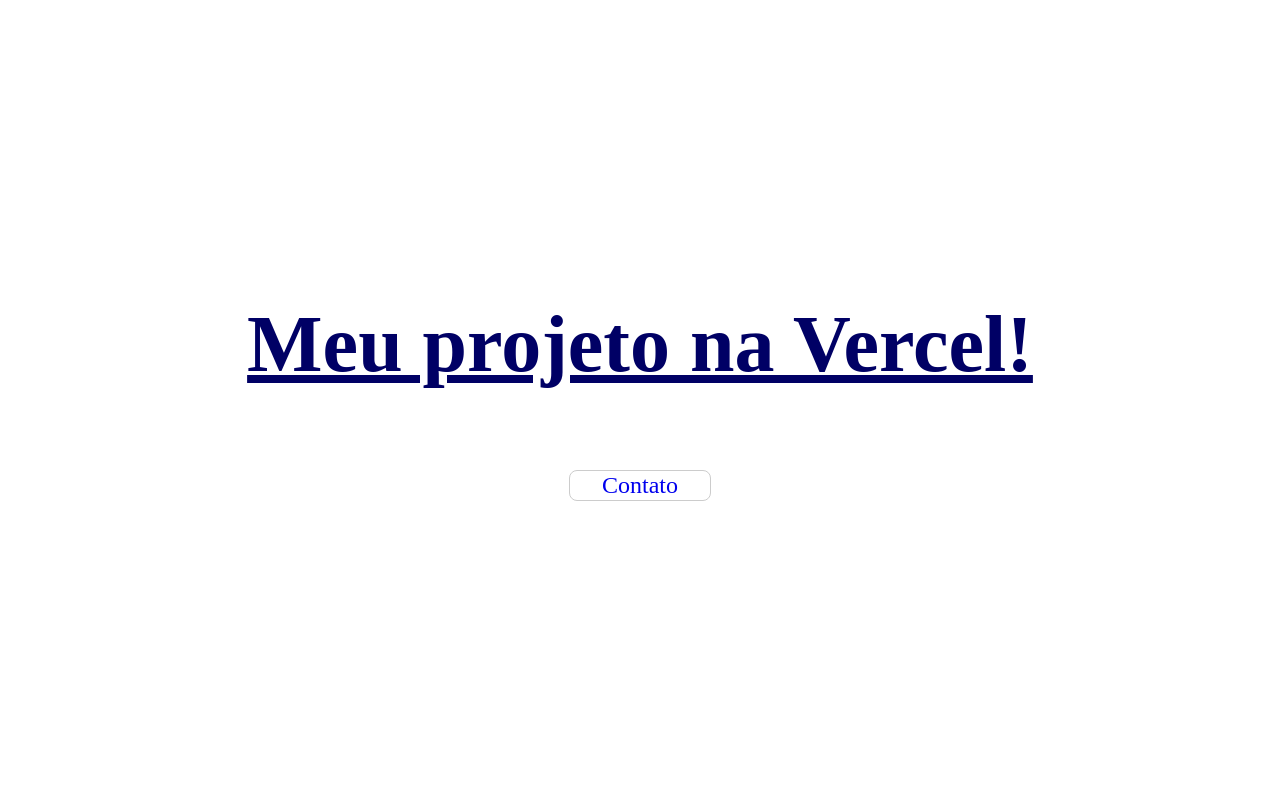
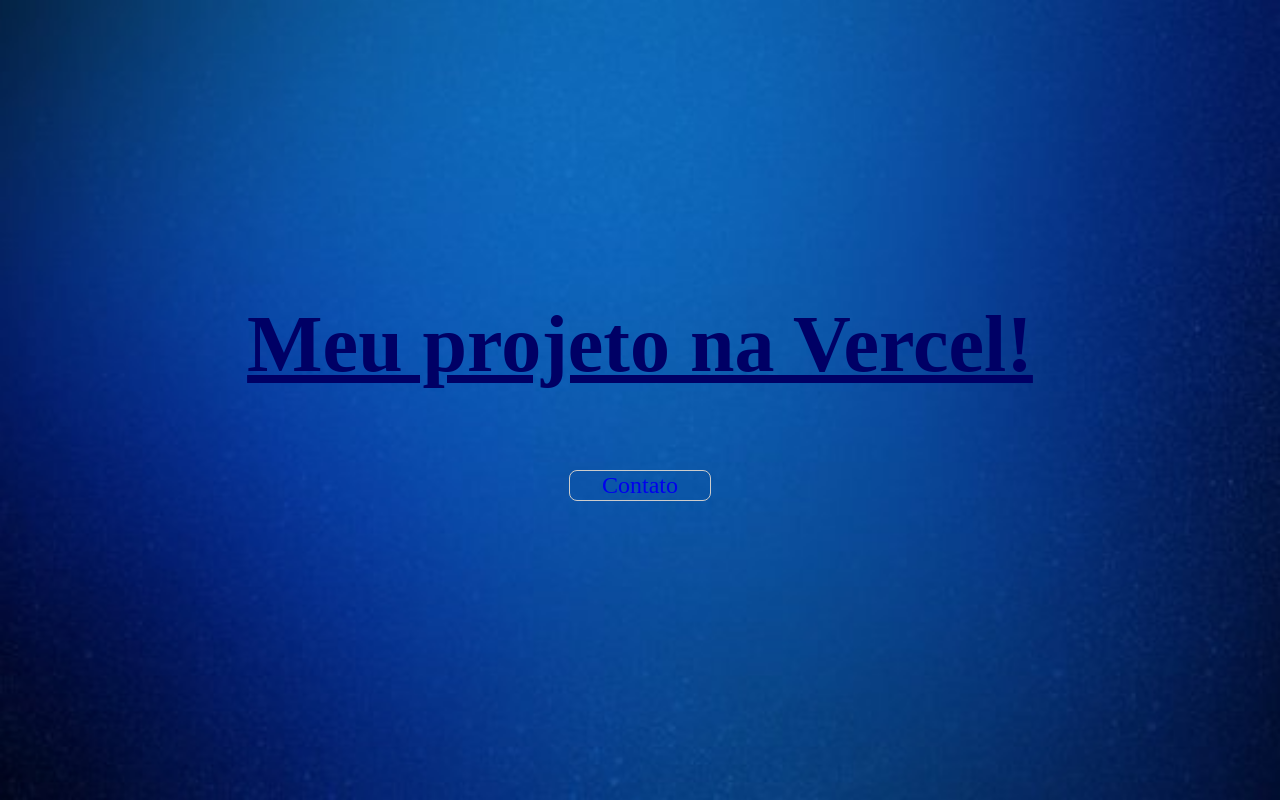
Before and after one commit to Juniorx-62/meu-primeiro-projeto, a plain HTML site: page index.html in a window 1280 px wide. Drawn offline with Linux system fonts and the light colour scheme.

Commit message:
alteração da imagem de fundo

```diff
--- a/css/style.css
+++ b/css/style.css
@@ -11,6 +11,10 @@ body {
     justify-content: center;
     align-items: center;
     height: 100vh;
+    background-image: url('../imagens/imagem.jpg');
+    background-size: cover;
+    background-position: center;
+    background-repeat: no-repeat;
 }
 
 h1 {
```
Also changed, not shown: imagens/imagem.jpg (added).
